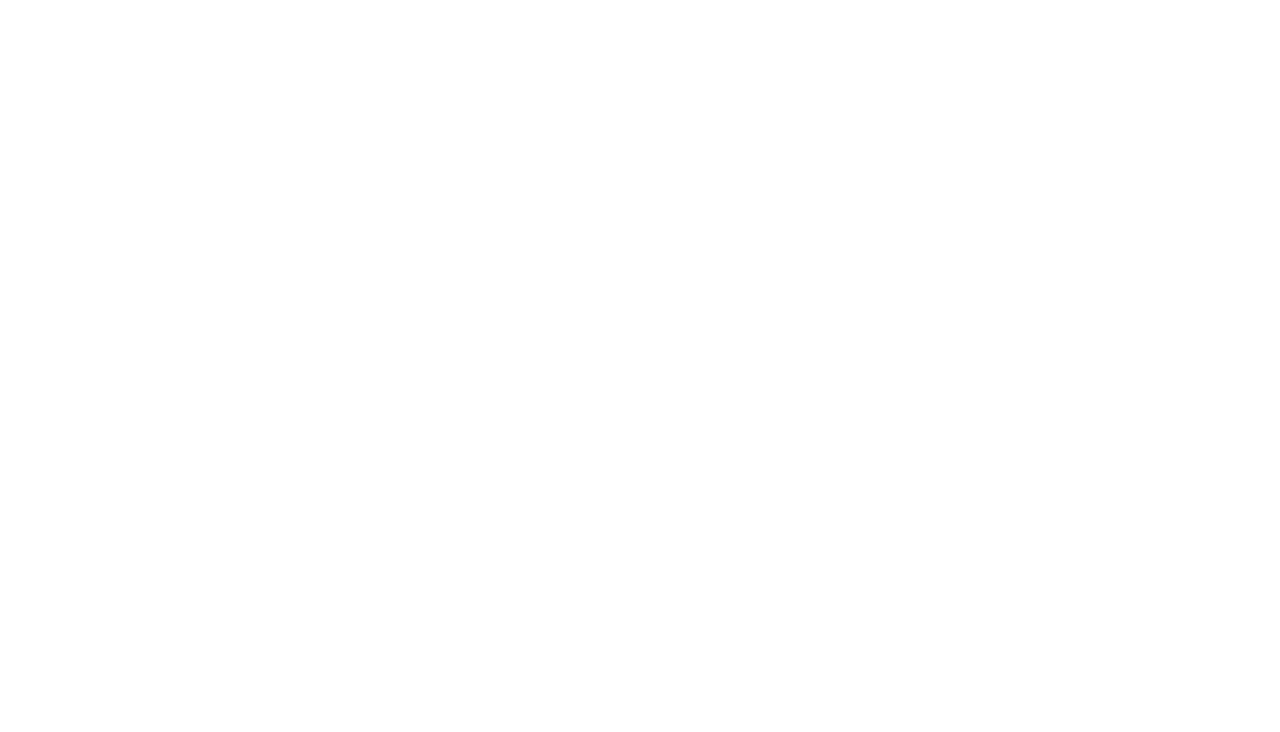
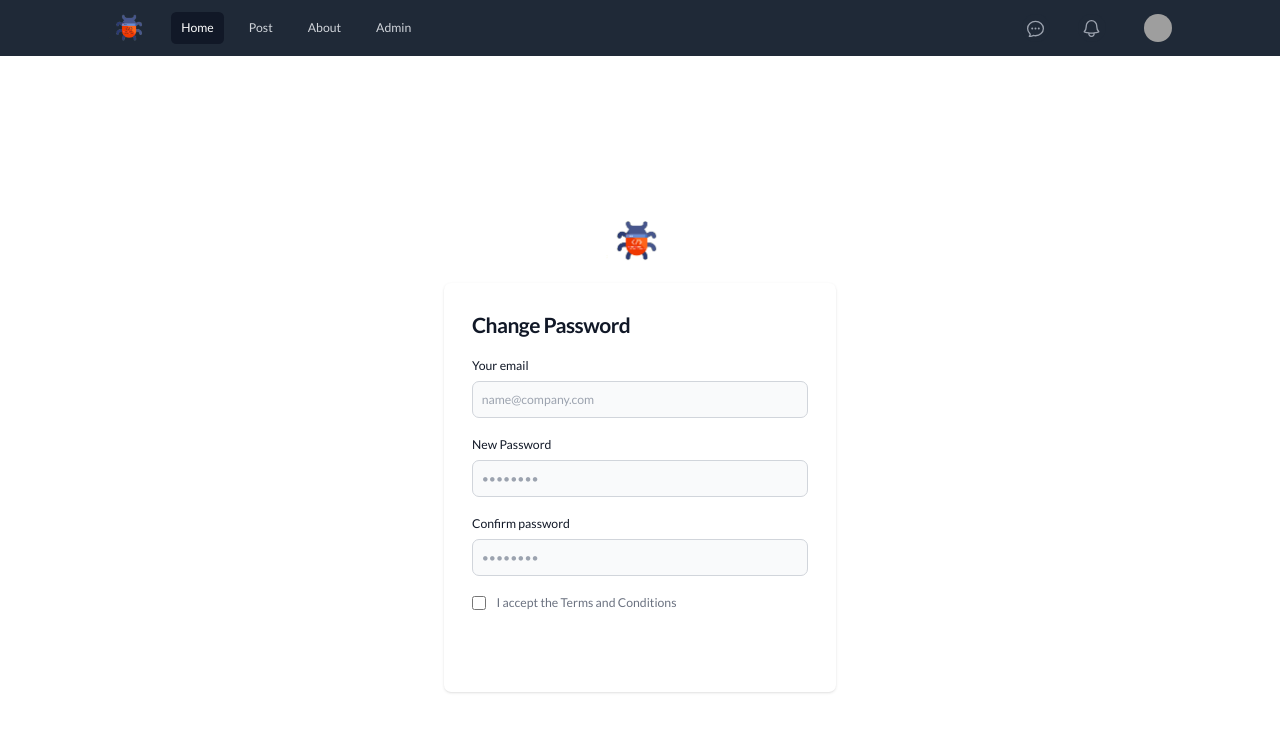
Before and after one commit to The-Debuggerz/SMA, a React (Vite) app in the folder client/: page /forgotPassword in a window 1280 px wide. Before the commit this address had no page. Shown: the top 732 px of the page. Built offline with nearby package versions, Linux system fonts and the light colour scheme; grey boxes are pictures that could not be loaded; the HTML template or start-up script is replaced by a standard one.

Commit message:
Create ChangePassword Page

```diff
--- a/client/src/App.jsx
+++ b/client/src/App.jsx
@@ -9,7 +9,7 @@
 import Login from './components/LoginPage/Login';
 import AdminDashBoard from './components/AdminDashboard/AdminDashBoard';
 import ChatPage from './components/ChatPage/ChatPage';
-
+import ForgotPasswordPage from './components/ForgotPasswordPage/ForgotPasswordPage';
 import './App.css';
 
 function App() {
@@ -25,6 +25,7 @@
           <Route path='admin' element={<AdminDashBoard />} />
           <Route path='profile' element={<Profile />} />
           <Route path='chatPage' element={<ChatPage />} />
+          <Route path='forgotPassword' element={<ForgotPasswordPage />} />
         </Route>
       </Routes>
     </>
--- /dev/null
+++ b/client/src/components/ForgotPasswordPage/ForgotPasswordPage.jsx
@@ -0,0 +1,106 @@
+import React from 'react';
+import logo from '../Logo/logo.png';
+const ForgotPasswordPage = () => {
+  return (
+    <div>
+      <section class=''>
+        <div class='flex flex-col items-center justify-center px-6 py-8 mx-auto md:h-screen lg:py-0'>
+          <a
+            href='#'
+            class='flex items-center mb-6 text-2xl font-semibold text-gray-900 dark:text-white'
+          >
+            <img class='w-auto h-12 mr-2' src={logo} alt='logo' />
+          </a>
+          <div class='w-full p-6 bg-white rounded-lg shadow dark:border md:mt-0 sm:max-w-md dark:bg-gray-800 dark:border-gray-700 sm:p-8'>
+            <h2 class='mb-1 text-xl font-bold leading-tight tracking-tight text-gray-900 md:text-2xl dark:text-white'>
+              Change Password
+            </h2>
+            <form class='mt-4 space-y-4 lg:mt-5 md:space-y-5' action='#'>
+              <div>
+                <label
+                  for='email'
+                  class='block mb-2 text-sm font-medium text-gray-900 dark:text-white'
+                >
+                  Your email
+                </label>
+                <input
+                  type='email'
+                  name='email'
+                  id='email'
+                  class='bg-gray-50 border border-gray-300 text-gray-900 sm:text-sm rounded-lg focus:ring-primary-600 focus:border-primary-600 block w-full p-2.5 dark:bg-gray-700 dark:border-gray-600 dark:placeholder-gray-400 dark:text-white dark:focus:ring-blue-500 dark:focus:border-blue-500'
+                  placeholder='name@company.com'
+                  required=''
+                />
+              </div>
+              <div>
+                <label
+                  for='password'
+                  class='block mb-2 text-sm font-medium text-gray-900 dark:text-white'
+                >
+                  New Password
+                </label>
+                <input
+                  type='password'
+                  name='password'
+                  id='password'
+                  placeholder='••••••••'
+                  class='bg-gray-50 border border-gray-300 text-gray-900 sm:text-sm rounded-lg focus:ring-primary-600 focus:border-primary-600 block w-full p-2.5 dark:bg-gray-700 dark:border-gray-600 dark:placeholder-gray-400 dark:text-white dark:focus:ring-blue-500 dark:focus:border-blue-500'
+                  required=''
+                />
+              </div>
+              <div>
+                <label
+                  for='confirm-password'
+                  class='block mb-2 text-sm font-medium text-gray-900 dark:text-white'
+                >
+                  Confirm password
+                </label>
+                <input
+                  type='confirm-password'
+                  name='confirm-password'
+                  id='confirm-password'
+                  placeholder='••••••••'
+                  class='bg-gray-50 border border-gray-300 text-gray-900 sm:text-sm rounded-lg focus:ring-primary-600 focus:border-primary-600 block w-full p-2.5 dark:bg-gray-700 dark:border-gray-600 dark:placeholder-gray-400 dark:text-white dark:focus:ring-blue-500 dark:focus:border-blue-500'
+                  required=''
+                />
+              </div>
+              <div class='flex items-start'>
+                <div class='flex items-center h-5'>
+                  <input
+                    id='newsletter'
+                    aria-describedby='newsletter'
+                    type='checkbox'
+                    class='w-4 h-4 border border-gray-300 rounded bg-gray-50 focus:ring-3 focus:ring-primary-300 dark:bg-gray-700 dark:border-gray-600 dark:focus:ring-primary-600 dark:ring-offset-gray-800'
+                    required=''
+                  />
+                </div>
+                <div class='ml-3 text-sm'>
+                  <label
+                    for='newsletter'
+                    class='font-light text-gray-500 dark:text-gray-300'
+                  >
+                    I accept the{' '}
+                    <a
+                      class='font-medium text-primary-600 hover:underline dark:text-primary-500'
+                      href='#'
+                    >
+                      Terms and Conditions
+                    </a>
+                  </label>
+                </div>
+              </div>
+              <button
+                type='submit'
+                class='w-full text-white bg-primary-600 hover:bg-primary-700 focus:ring-4 focus:outline-none focus:ring-primary-300 font-medium rounded-lg text-sm px-5 py-2.5 text-center dark:bg-primary-600 dark:hover:bg-primary-700 dark:focus:ring-primary-800'
+              >
+                Reset passwod
+              </button>
+            </form>
+          </div>
+        </div>
+      </section>
+    </div>
+  );
+};
+
+export default ForgotPasswordPage;
--- a/client/src/components/LoginPage/Login.jsx
+++ b/client/src/components/LoginPage/Login.jsx
@@ -66,7 +66,7 @@
               </div>
 
               <div className="text-sm">
-                <a href="#" className="font-medium text-indigo-600 hover:text-indigo-500">
+                <a href='/forgotPassword' className="font-medium text-indigo-600 hover:text-indigo-500">
                   Forgot your password?
                 </a> &nbsp;
 
```
